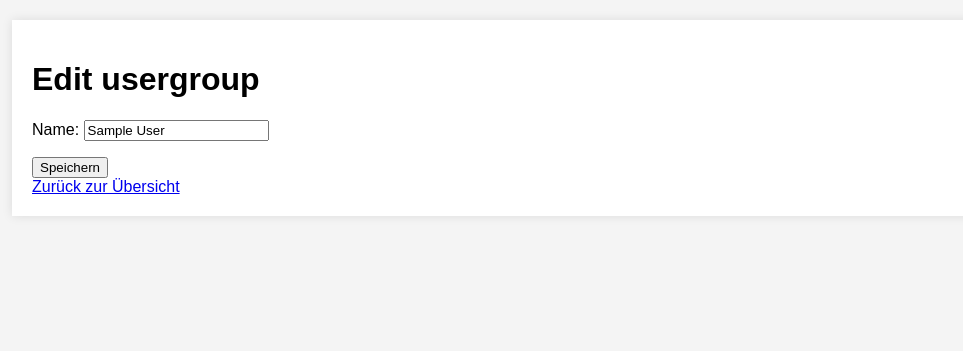
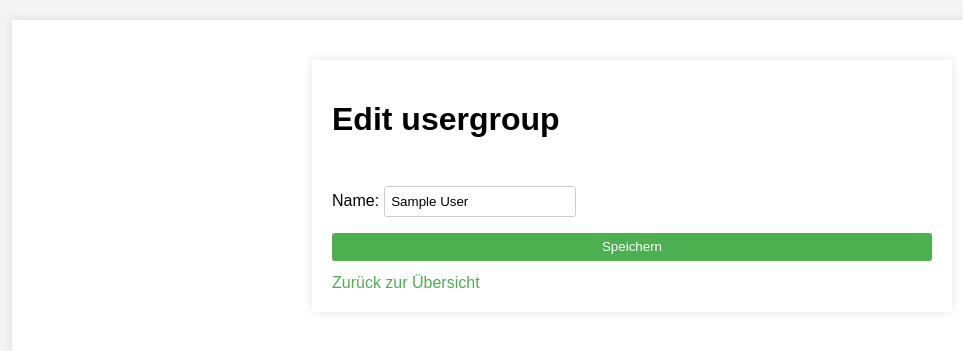
Before and after one commit to CaptainTeaspoon/inventory_python, a Django app: page /usergroup/update/1/ in a window 1280 px wide. Shown: the part 60-411 px from the top of the page, without its empty margins (8-971 px from the left). Run offline with Django 5.2, Linux system fonts and the light colour scheme; a user stored in the database is signed in; tables that the repository leaves empty hold one stand-in row (values such as "Sample post").

Commit message:
Pretty forms

```diff
--- a/mainapp/templates/base.html
+++ b/mainapp/templates/base.html
@@ -17,6 +17,16 @@
         .item-list li { display: flex; justify-content: space-between; align-items: center; padding: 0.5em 0; border-bottom: 1px solid #eee; }
         .item-list li:last-child { border-bottom: none; }
         .delete-button { background-color: #f44336; color: white; border: none; padding: 0.5em 1em; text-align: center; text-decoration: none; display: inline-block; font-size: 0.9em; margin-left: 1em; cursor: pointer; border-radius: 3px; }
+        .form-container { max-width: 600px; margin: 20px auto; padding: 20px; background-color: white; box-shadow: 0 0 10px rgba(0, 0, 0, 0.1); }
+        .form-container h1 { margin-bottom: 1em; }
+        .form-container form { display: flex; flex-direction: column; }
+        .form-container form input, .form-container form button, .form-container form select { margin-bottom: 1em; padding: 0.5em; border: 1px solid #ccc; border-radius: 3px; }
+        .form-container form input, .form-container form select { margin: auto; }
+        .form-container form button { background-color: #4CAF50; color: white; border: none; cursor: pointer; }
+        .form-container form button:hover { background-color: #45a049; }
+        .form-container a { text-decoration: none; color: #4CAF50; }
+        .error-messages { background-color: #f44336; color: white; padding: 1em; border-radius: 5px; margin-bottom: 1em; }
+        .error-messages h2 { margin: 0; }
 
         /* Dropdown Menu Styles */
         .dropdown {
--- a/mainapp/templates/item_delete.html
+++ b/mainapp/templates/item_delete.html
@@ -18,3 +18,5 @@
         {% endfor %}
     </ul>
 {% endif %}
+
+{% endblock %}
--- a/mainapp/templates/user_delete_confirm.html
+++ b/mainapp/templates/user_delete_confirm.html
@@ -14,3 +14,5 @@
         <button type="submit">Yes, delete</button>
         <a href="{% url 'landing_page' %}">No, back to overview</a>
     </form>
+
+{% endblock %}
--- a/mainapp/templates/user_update.html
+++ b/mainapp/templates/user_update.html
@@ -14,3 +14,4 @@
 {% if error_message %}
     <p style="color: red;">{{ error_message }}</p>
 {% endif %}
+{% endblock %}
--- a/mainapp/templates/usergroup_update.html
+++ b/mainapp/templates/usergroup_update.html
@@ -4,6 +4,7 @@
 
 {% block content %}
 
+<div class = "form-container">
 <h1>Edit usergroup</h1>
 <form method="post">
     {% csrf_token %}
@@ -14,4 +15,5 @@
 {% if error_message %}
     <p style="color: red;">{{ error_message }}</p>
 {% endif %}
+</div>
 {% endblock %}
--- a/mainapp/templates/warehouse_update.html
+++ b/mainapp/templates/warehouse_update.html
@@ -4,6 +4,7 @@
 
 {% block content %}
 
+<div class = "form-container">
 <h1>Edit warehouse</h1>
 <form method="post">
     {% csrf_token %}
@@ -14,4 +15,5 @@
 {% if error_message %}
     <p style="color: red;">{{ error_message }}</p>
 {% endif %}
+</div>
 {% endblock %}
```
Also changed, not shown: mainapp/templates/item_create.html (+16 -0 lines), mainapp/templates/item_update.html (+8 -0 lines), mainapp/templates/usergroup_create.html (+7 -0 lines), mainapp/templates/warehouse_delete.html (+21 -0 lines).
